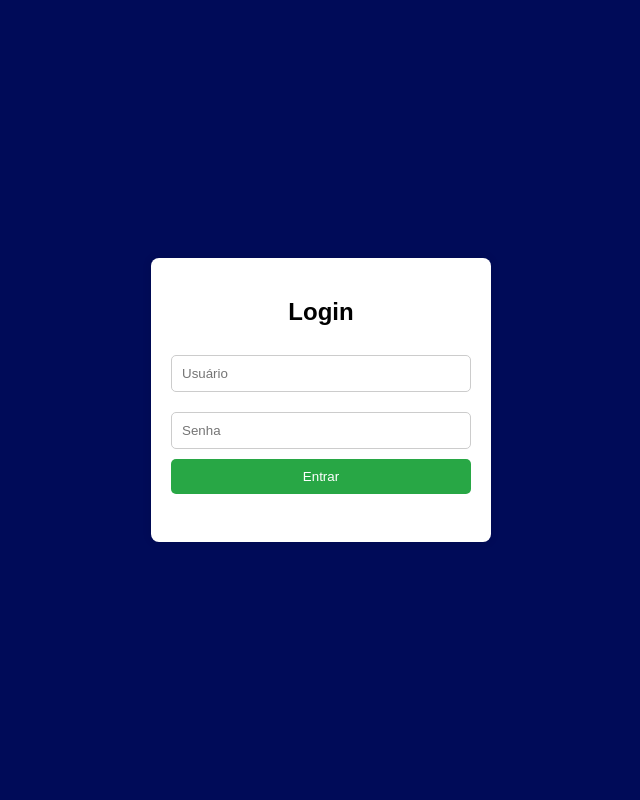
After one commit to xandoliveira2/PI-3-SST, a Django app: page /grafico/login/ in a window 1280 px wide. The commit adds this page. Shown: the whole page, without its empty margins (319-959 px from the left). Run offline with Django 5.2, Linux system fonts and the light colour scheme; parts of the project's set-up code (start-up, migrations or seed data) failed here and were passed over.

Commit message:
Login adicionado

```diff
--- a/Djangoteste/urls.py
+++ b/Djangoteste/urls.py
@@ -20,4 +20,5 @@ from django.urls import path, include
 urlpatterns = [
     path('admin/', admin.site.urls),
     path('grafico/', include('grafico.urls'))
+
 ]
--- /dev/null
+++ b/grafico/templates/login.html
@@ -0,0 +1,111 @@
+{% load static %}
+
+<!DOCTYPE html>
+<html lang="en">
+<head>
+    <meta charset="UTF-8">
+    <meta name="viewport" content="width=device-width, initial-scale=1.0">
+    <title>Login</title>
+    <style>
+        body {
+            font-family: Arial, sans-serif;
+            display: flex;
+            justify-content: center;
+            align-items: center;
+            background-color: #000B58;
+            height: 100vh;
+            margin: 0;
+        }
+        .login-container {
+            background: #fff;
+            padding: 20px;
+            border-radius: 8px;
+            box-shadow: 0 0 10px rgba(0, 0, 0, 0.1);
+            width: 300px;
+        }
+        .login-container h2 {
+            text-align: center;
+        }
+        .login-container input {
+            padding: 10px;
+            margin: 10px 0;
+            border: 1px solid #ccc;
+            border-radius: 5px;
+        }
+        .login-container button {
+            width: 100%;
+            padding: 10px;
+            background-color: #28a745;
+            color: #fff;
+            border: none;
+            border-radius: 5px;
+            cursor: pointer;
+        }
+        .login-container button:hover {
+            background-color: #218838;
+        }
+        .error {
+            color: red;
+            text-align: center;
+            font-size: 14px;
+        }
+        #loginForm{
+            display: flex;
+            flex-direction: column;
+        }
+    </style>
+</head>
+<body>
+    <div class="login-container">
+        <h2>Login</h2>
+        <form id="loginForm">
+            <input type="text" id="username" placeholder="Usuário" required>
+            <input type="password" id="password" placeholder="Senha" required>
+            <button type="submit">Entrar</button>
+            <p id="errorMessage" class="error"></p>
+        </form>
+    </div>
+    <script>
+
+        // URL do arquivo JSON
+const USERS_JSON_URL = '{% static "usuarios.json" %}';
+
+// Função para validar login
+async function validateLogin(username, password) {
+    try {
+        const response = await fetch(USERS_JSON_URL);
+        const users = await response.json();
+
+        // Verifica se o usuário e a senha existem no JSON
+        const user = users.find(user => user.username === username && user.password === password);
+        return user !== undefined;
+    } catch (error) {
+        console.error('Erro ao carregar os dados dos usuários:', error);
+        return false;
+    }
+}
+
+// Captura o formulário de login
+const loginForm = document.getElementById('loginForm');
+const errorMessage = document.getElementById('errorMessage');
+
+// Adiciona o evento de submissão
+loginForm.addEventListener('submit', async (e) => {
+    e.preventDefault();
+
+    const username = document.getElementById('username').value.trim();
+    const password = document.getElementById('password').value.trim();
+
+    // Valida o login
+    const isValid = await validateLogin(username, password);
+
+    if (isValid) {
+        window.location.href = '{% url "grafico:update_map" %}';
+    } else {
+        errorMessage.textContent = 'Usuário ou senha inválidos!';
+    }
+});
+
+    </script>
+</body>
+</html>
--- a/grafico/urls.py
+++ b/grafico/urls.py
@@ -1,5 +1,8 @@
 from django.urls import path
-from .views import density_map_view,enviar_coluna_data,recebe_data,enviar_coluna_horarios#,update_map
+from .views import density_map_view,enviar_coluna_data,recebe_data,enviar_coluna_horarios,login_view#,update_map
+
+app_name = 'grafico'  # Define o namespace do app
+
 
 urlpatterns = [
     path('density-map/', density_map_view, name='update_map'),
@@ -7,4 +10,7 @@ urlpatterns = [
     path('density-map/receber-dado/',recebe_data, name='recebe_data'),
     #path('mapa_fetch/',update_map, name='update_map'),
     path('density-map/requisicao/horarios',enviar_coluna_horarios,name='enviar_coluna_horarios'),
+
+    path('login/',login_view, name='login')  # Rota para login
+
 ]
--- a/grafico/views.py
+++ b/grafico/views.py
@@ -233,3 +233,8 @@ def density_map_view(request):
 #     return render(request, 'fetch.html',{'grafico_html':grafico_html})
 
 # Create your views here
+
+
+
+def login_view(request):
+    return render(request, 'login.html')
--- a/templates/base.html
+++ b/templates/base.html
@@ -1,4 +1,5 @@
 {% load static %}
+
 <!doctype html>
 <html lang="en">
 
@@ -54,7 +55,8 @@
       <a href="#">
         <li>Sobre</li>
       </a>
-      <a href="#">
+      <a href="{% url 'grafico:login' %}">
+
         <li>Sair</li>
       </a>
     </ul>
```
Also changed, not shown: static/cores.json (+5 -5 lines), static/usuarios.json (added, +10 -0 lines).
